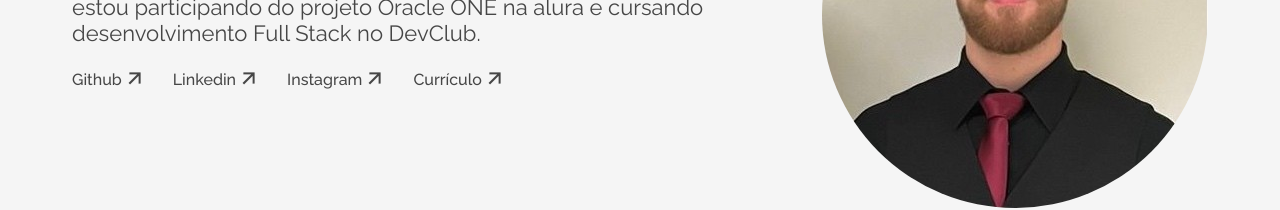
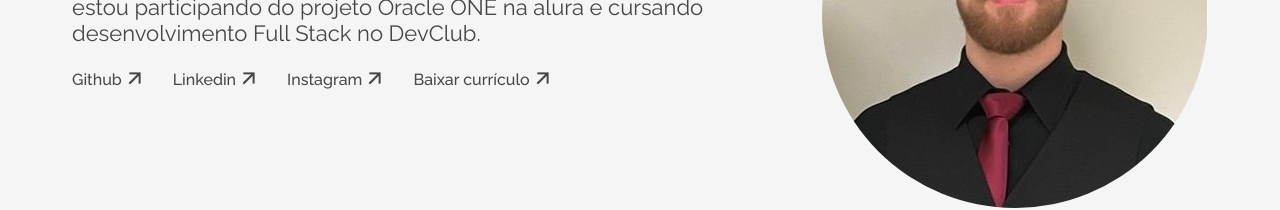
Before and after one commit to CleitonLahm/Portfolio, a React (Vite) app: page / in a window 1280 px wide. Shown: the part 331-541 px from the top of the page. Built offline with nearby package versions, Linux system fonts and the light colour scheme.

Commit message:
linkando midias socias e download do cv

```diff
--- a/src/About/index.jsx
+++ b/src/About/index.jsx
@@ -1,5 +1,7 @@
 import seta from '../imgs/seta.png'
 import foto from '../imgs/foto_perfil.jpg'
+import cv from '../About/cv.pdf'
+
 import { AboutContainer, SocialsList, Title, SocialsListItem, Description, Foto, DescriptionContainer, SubTitle, SubtitleDescription } from './styles'
 
 const About = () => {
@@ -11,19 +13,19 @@ const About = () => {
           <Description>Sou formado em Análise e Desenvolvimento de Sistemas, e atualmente estou participando do projeto Oracle ONE na alura e cursando desenvolvimento Full Stack no DevClub.</Description>
           <SocialsList>
             <li>
-              <SocialsListItem href="#">Github</SocialsListItem>
+              <SocialsListItem href="https://github.com/CleitonLahm" target='_blank'>Github</SocialsListItem>
               <img src={seta} alt="seta" />
             </li>
             <li>
-              <SocialsListItem href="#">Linkedin</SocialsListItem>
+              <SocialsListItem href="https://www.linkedin.com/in/cleitonlahm/" target='_blank'>Linkedin</SocialsListItem>
               <img src={seta} alt="seta" />
             </li>
             <li>
-              <SocialsListItem href="#">Instagram</SocialsListItem>
+              <SocialsListItem href="https://www.instagram.com/clei_lahmm/" target='_blank'>Instagram</SocialsListItem>
               <img src={seta} alt="seta" />
             </li>
             <li>
-              <SocialsListItem href="#">Currículo</SocialsListItem>
+              <SocialsListItem href={cv} download>Baixar currículo</SocialsListItem>
               <img src={seta} alt="seta" />
             </li>
           </SocialsList>
```
Also changed, not shown: 1 other file (tests, documents, lock files or other folders).
